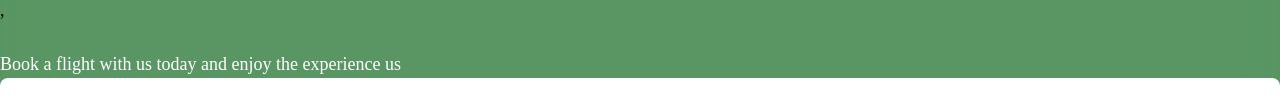
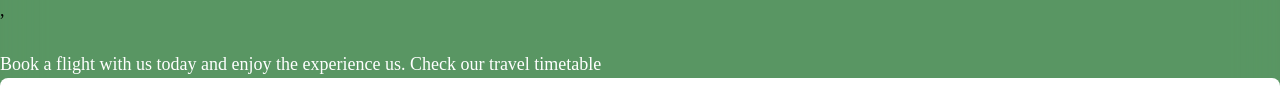
Before and after one commit to Sethokeyo58/The-Safe-Airways, a plain HTML site: page index.html in a window 1280 px wide. Shown: the part 113-221 px from the top of the page. Drawn offline with nearby package versions, Linux system fonts and the light colour scheme.

```diff
--- a/index.html
+++ b/index.html
@@ -86,7 +86,7 @@
     <h2 class="text-white text-center block  ">Your Travel Parter Ensuring Your; Safety, Comfort, and offers Value For
         Your Money</h2>,<br><br>
 
-        <p class="text-white">Book a flight with us today and enjoy the experience us</p>
+        <p class="text-white">Book a flight with us today and enjoy the experience us. Check our travel timetable</p>
     <footer class="bg-white rounded-lg shadow-sm ">
         <div class="w-full max-w-screen-xl mx-auto p-4 md:py-8">
             <div class="sm:flex sm:items-center sm:justify-between">
```
